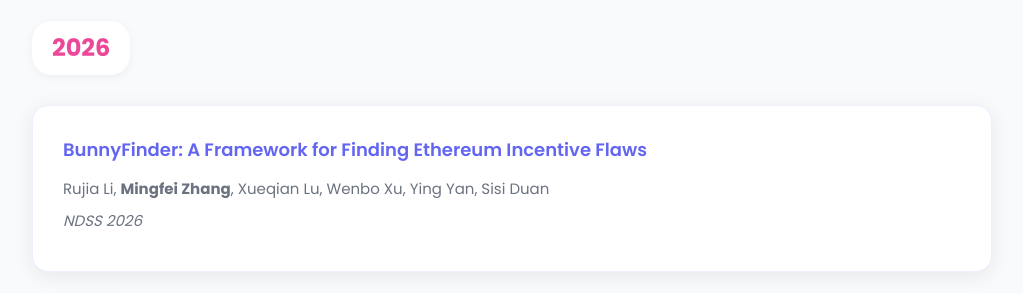
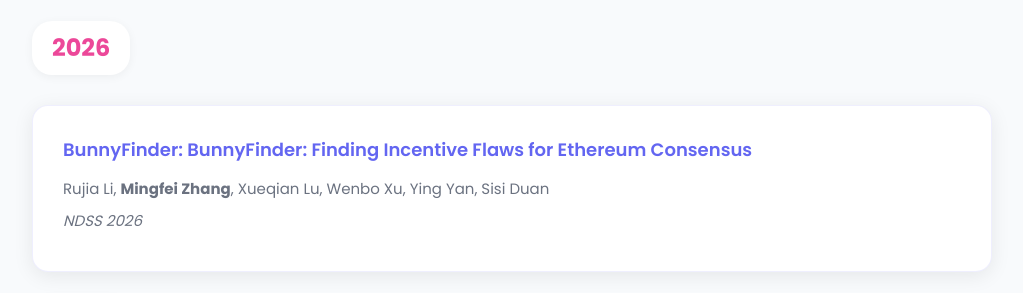
Before and after one commit to Mart1i1n/mingfei, a plain HTML site: page index.html in a window 1280 px wide. Shown: the part 428-721 px from the top of the page, without its empty margins (128-1151 px from the left). Drawn offline with Linux system fonts and the light colour scheme.

Commit message:
update index.html

```diff
--- a/index.html
+++ b/index.html
@@ -45,7 +45,7 @@
         <article class="paper-item">
           <h4 class="paper-title">
             <a href="#">
-              BunnyFinder: A Framework for Finding Ethereum Incentive Flaws
+              BunnyFinder: BunnyFinder: Finding Incentive Flaws for Ethereum Consensus
             </a>
           </h4>
           <p class="paper-authors">
```
